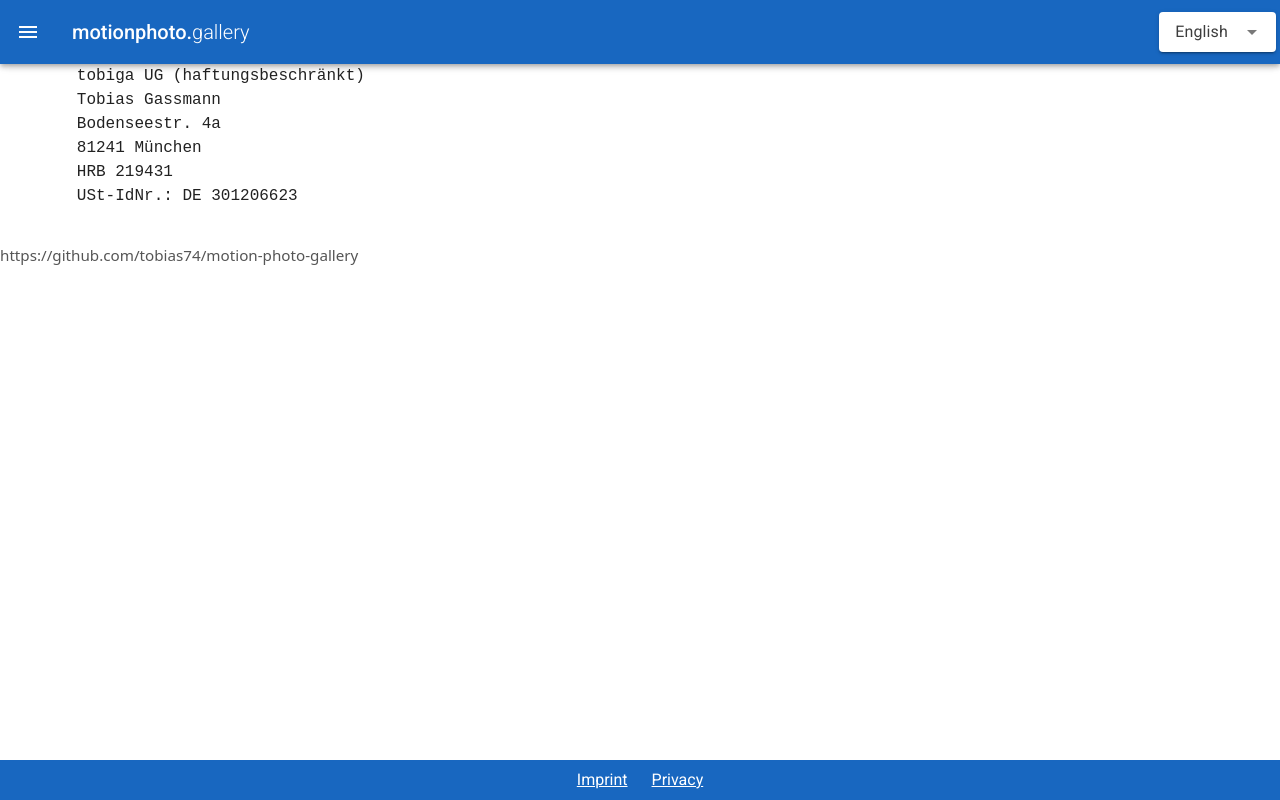
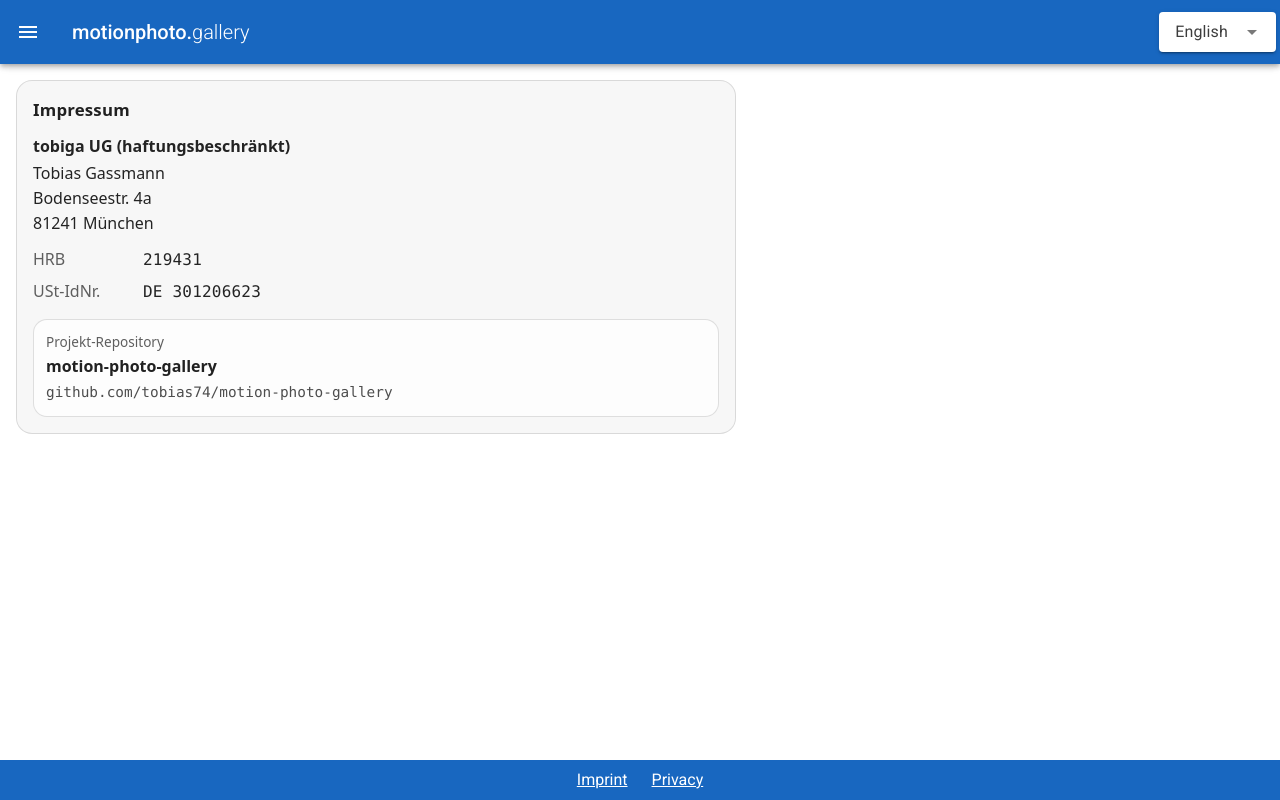
Before and after one commit to tobias74/motion-photo-gallery, a Vue app: page /en/imprint in a window 1280 px wide. Built offline with nearby package versions, Linux system fonts and the light colour scheme.

Commit message:
Refactor Imprint.vue layout and styling

```diff
--- a/src/views/Imprint.vue
+++ b/src/views/Imprint.vue
@@ -1,46 +1,141 @@
 <template>
-  <div class="imprint">
-    <pre>
-        tobiga UG (haftungsbeschränkt)
-        Tobias Gassmann
-        Bodenseestr. 4a
-        81241 München
-        HRB 219431
-        USt-IdNr.: DE 301206623
-    </pre>
+  <section class="imprint" aria-labelledby="imprint-title">
+    <div class="card">
+      <h2 id="imprint-title" class="title">Impressum</h2>
+
+      <address class="address">
+        <div class="company">tobiga UG (haftungsbeschränkt)</div>
+        <div>Tobias Gassmann</div>
+        <div>Bodenseestr. 4a</div>
+        <div>81241 München</div>
+
+        <dl class="meta">
+          <div class="metaRow">
+            <dt>HRB</dt>
+            <dd class="mono">219431</dd>
+          </div>
+          <div class="metaRow">
+            <dt>USt-IdNr.</dt>
+            <dd class="mono">DE 301206623</dd>
+          </div>
+        </dl>
+      </address>
 
       <a
-      class="github-link"
+        class="repo"
         href="https://github.com/tobias74/motion-photo-gallery"
         target="_blank"
         rel="noopener noreferrer"
       >
-      https://github.com/tobias74/motion-photo-gallery
+        <div class="repoLabel">Projekt-Repository</div>
+        <div class="repoName">motion-photo-gallery</div>
+        <div class="repoUrl">github.com/tobias74/motion-photo-gallery</div>
       </a>
     </div>
+  </section>
 </template>
 
 <script>
 </script>
 
 <style scoped>
-.imprint pre {
-  margin: 0;
-  white-space: pre; /* Einrückung bleibt exakt wie im Template */
+/* Keine externen Fonts: reine System-Schriften */
+.imprint {
+  font-family: system-ui, -apple-system, "Segoe UI", Roboto, Arial, sans-serif;
+  padding: 16px;
 }
 
-.github-link {
-  display: inline-block;
-  margin-top: 0.75rem;
-
-  font-family: system-ui, -apple-system, "Segoe UI", Roboto, Arial, sans-serif;
-  font-size: 0.95rem;
-  color: #555;
-  text-decoration: none;
+.card {
+  max-width: 720px;
+  border: 1px solid rgba(0, 0, 0, 0.12);
+  border-radius: 16px;
+  background: rgba(0, 0, 0, 0.03);
+  padding: 16px;
 }
 
-.github-link:hover {
-  color: #000;
-  text-decoration: underline;
+.title {
+  margin: 0 0 12px 0;
+  font-size: 1.05rem;
+  font-weight: 700;
+  letter-spacing: 0.2px;
+}
+
+.address {
+  font-style: normal; /* address ist sonst kursiv */
+  line-height: 1.55;
+  color: rgba(0, 0, 0, 0.86);
+}
+
+.company {
+  font-weight: 700;
+  margin-bottom: 2px;
+}
+
+.meta {
+  margin: 12px 0 0 0;
+  display: grid;
+  gap: 6px;
+}
+
+.metaRow {
+  display: grid;
+  grid-template-columns: 100px 1fr;
+  gap: 10px;
+  align-items: baseline;
+}
+
+.metaRow dt {
+  opacity: 0.72;
+}
+
+.metaRow dd {
+  margin: 0;
+}
+
+.mono {
+  font-family: ui-monospace, SFMono-Regular, Menlo, Monaco, Consolas, "Liberation Mono", monospace;
+  letter-spacing: 0.2px;
+}
+
+/* Repo-Link als “Karte” */
+.repo {
+  display: block;
+  margin-top: 14px;
+  padding: 12px 12px;
+  border: 1px solid rgba(0, 0, 0, 0.12);
+  border-radius: 14px;
+  background: rgba(255, 255, 255, 0.65);
+  text-decoration: none;
+  color: inherit;
+}
+
+.repo:hover {
+  background: rgba(255, 255, 255, 0.85);
+  border-color: rgba(0, 0, 0, 0.18);
+}
+
+.repoLabel {
+  font-size: 0.85rem;
+  opacity: 0.72;
+}
+
+.repoName {
+  margin-top: 2px;
+  font-weight: 700;
+}
+
+.repoUrl {
+  margin-top: 4px;
+  font-size: 0.9rem;
+  opacity: 0.8;
+  overflow-wrap: anywhere;
+  font-family: ui-monospace, SFMono-Regular, Menlo, Monaco, Consolas, "Liberation Mono", monospace;
+}
+
+/* Kleine Screens */
+@media (max-width: 420px) {
+  .metaRow {
+    grid-template-columns: 80px 1fr;
+  }
 }
 </style>
```
Lines whose indentation alone changed are shown as unchanged.
